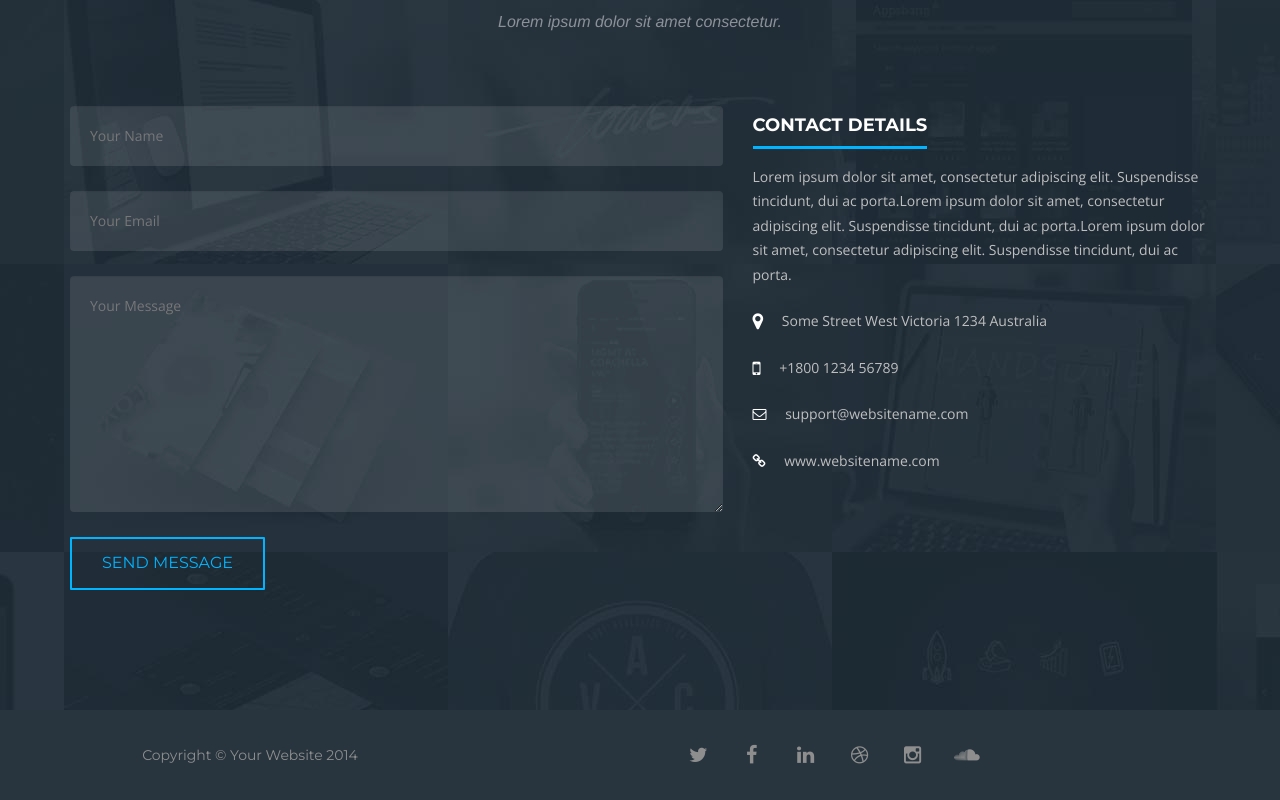
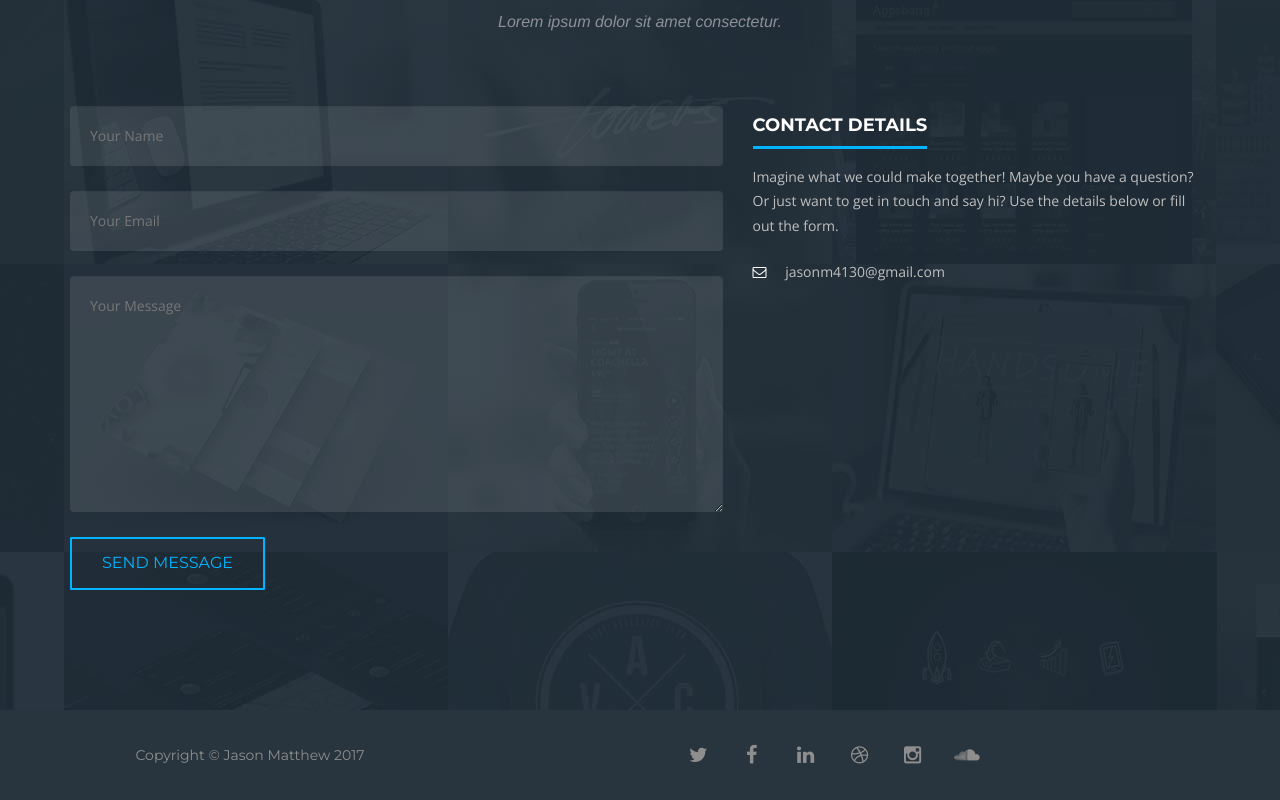
Before and after one commit to jasonm4130/Jason-M-Personal-Site, a website: page assets/pugfiles/index.pug in a window 1280 px wide. Shown: the part 7765-8565 px from the top of the page. Drawn offline with nearby package versions, Linux system fonts and the light colour scheme; files that its build step writes are made by us from their sources; files whose address does not match are found by name; a web font is replaced by a local one.

Commit message:
Finished Contact Section

```diff
--- a/assets/pugfiles/index.pug
+++ b/assets/pugfiles/index.pug
@@ -432,19 +432,10 @@ html(lang='en')
                   .form-text.wow.fadeIn.animated
                     h4 Contact details
                     p
-                      | Lorem ipsum dolor sit amet, consectetur adipiscing elit. Suspendisse tincidunt, dui ac porta.Lorem ipsum dolor sit amet, consectetur adipiscing elit. Suspendisse tincidunt, dui ac porta.Lorem ipsum dolor sit amet, consectetur adipiscing elit. Suspendisse tincidunt, dui ac porta.
-                    p.wow.fadeInUp.animated
-                      i.fa.fa-map-marker.fa-lg
-                      |  Some Street West Victoria 1234 Australia
-                    p.wow.fadeInUp.animated
-                      i.fa.fa-mobile.fa-lg
-                      |  +1800 1234 56789
+                      | Imagine what we could make together! Maybe you have a question? Or just want to get in touch and say hi? Use the details below or fill out the form.
                     p.wow.fadeInUp.animated
                       i.fa.fa-envelope-o
-                      |  support@websitename.com
-                    p.wow.fadeInUp.animated
-                      i.fa.fa-link
-                      |  www.websitename.com
+                      |  jasonm4130@gmail.com
                 // Contact details End
                 .clearfix
     // Contact section End
@@ -453,7 +444,7 @@ html(lang='en')
       .container
         .row
           .col-md-4
-            span.copyright Copyright © Your Website 2014
+            span.copyright Copyright © Jason Matthew 2017
           // Social Icons
           .col-md-8
             ul.list-inline.social-buttons
```
Also changed, not shown: index.html.
